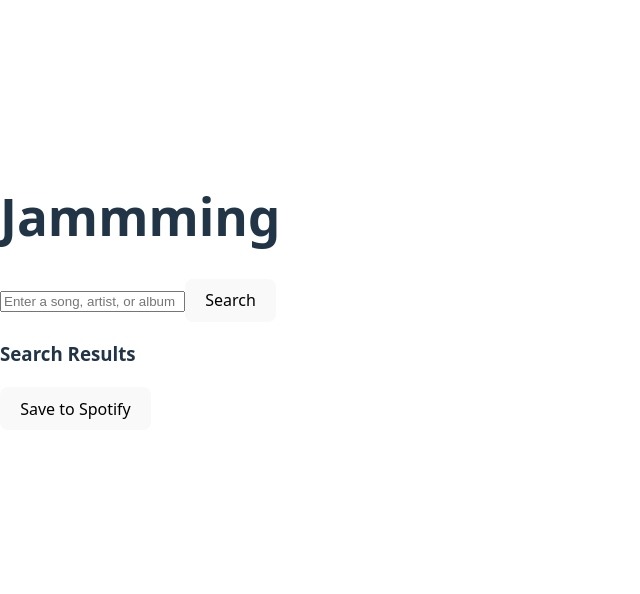
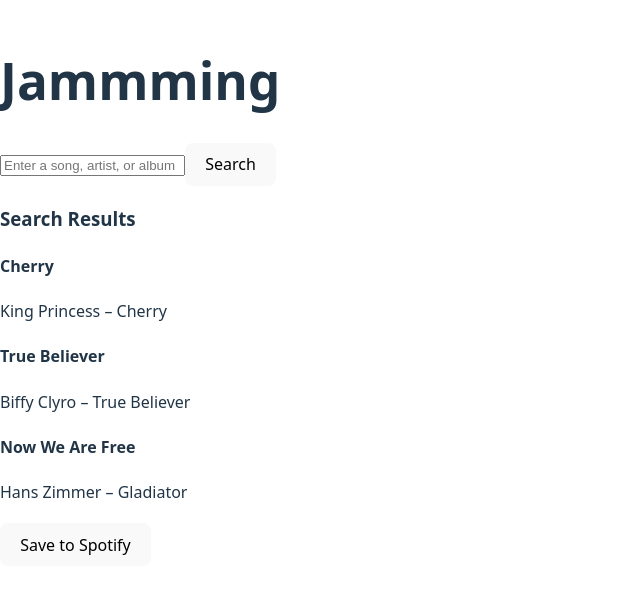
Before and after one commit to ArekKrak/jamming, a React (Vite) app: page / in a window 1280 px wide. Shown: the part 108-702 px from the top of the page, without its empty margins (0-640 px from the left). Built offline with nearby package versions, Linux system fonts and the light colour scheme.

Commit message:
render the TrackList component

```diff
--- a/src/components/SearchResults/SearchResults.jsx
+++ b/src/components/SearchResults/SearchResults.jsx
@@ -1,8 +1,11 @@
-export default function SearchResults({ tracks, onAdd }) {
+import TrackList from "../TrackList/TrackList";
+
+export default function SearchResults({ tracks }) {
     return (
         <section>
             <h3>Search Results</h3>
-            {/* render TrackList here */}
+            {/* Render the TrackList component that displays the actual tracks */}
+            <TrackList tracks={tracks} />
         </section>
     );
 }
```
